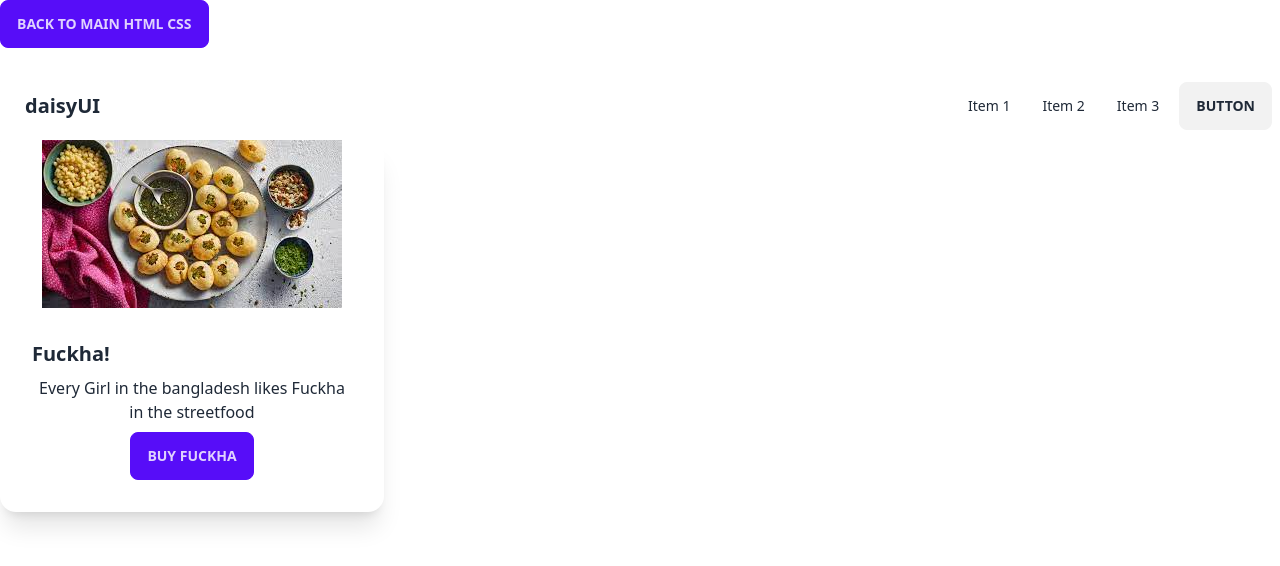
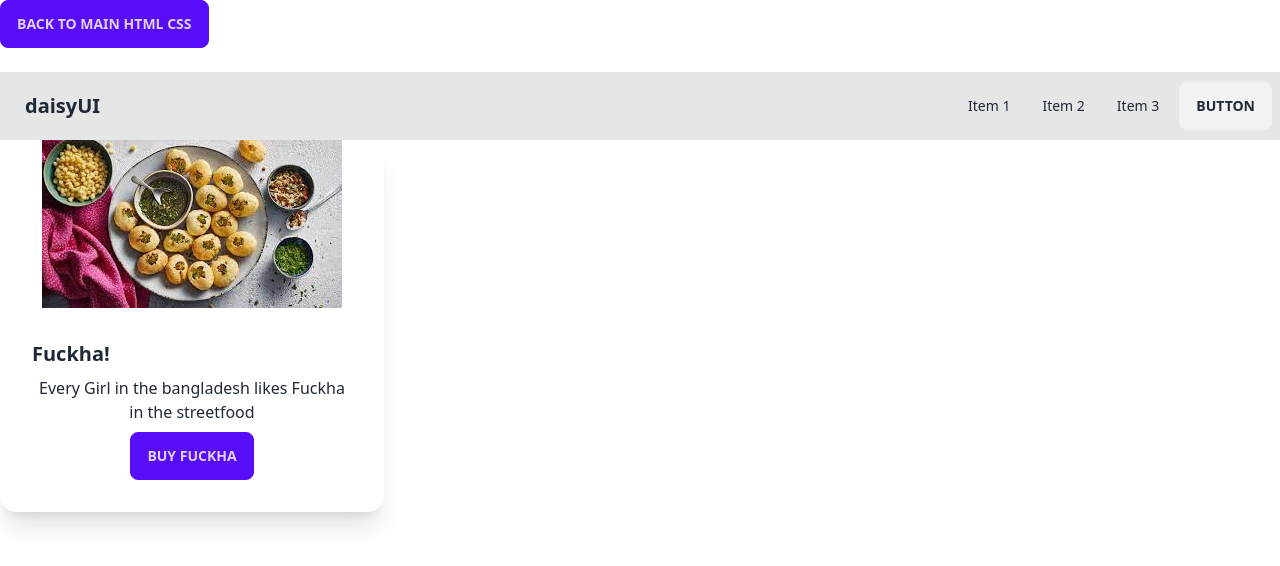
Before and after one commit to omarjafor/MyFirstWebsite, a plain HTML site: page daisyui.html in a window 1280 px wide. Drawn offline with nearby package versions, Linux system fonts and the light colour scheme.

Commit message:
daisyUI nav

```diff
--- a/daisyui.html
+++ b/daisyui.html
@@ -17,7 +17,7 @@
 <body>
     <button class="btn btn-primary"><a href="index.html">Back TO Main HTML CSS</a></button>
     <br><br>
-    <div class="navbar">
+    <div class="navbar bg-base-300">
       <div class="flex-1">
         <div class="dropdown">
           <label tabindex="0" class="btn btn-ghost lg:hidden">
```
